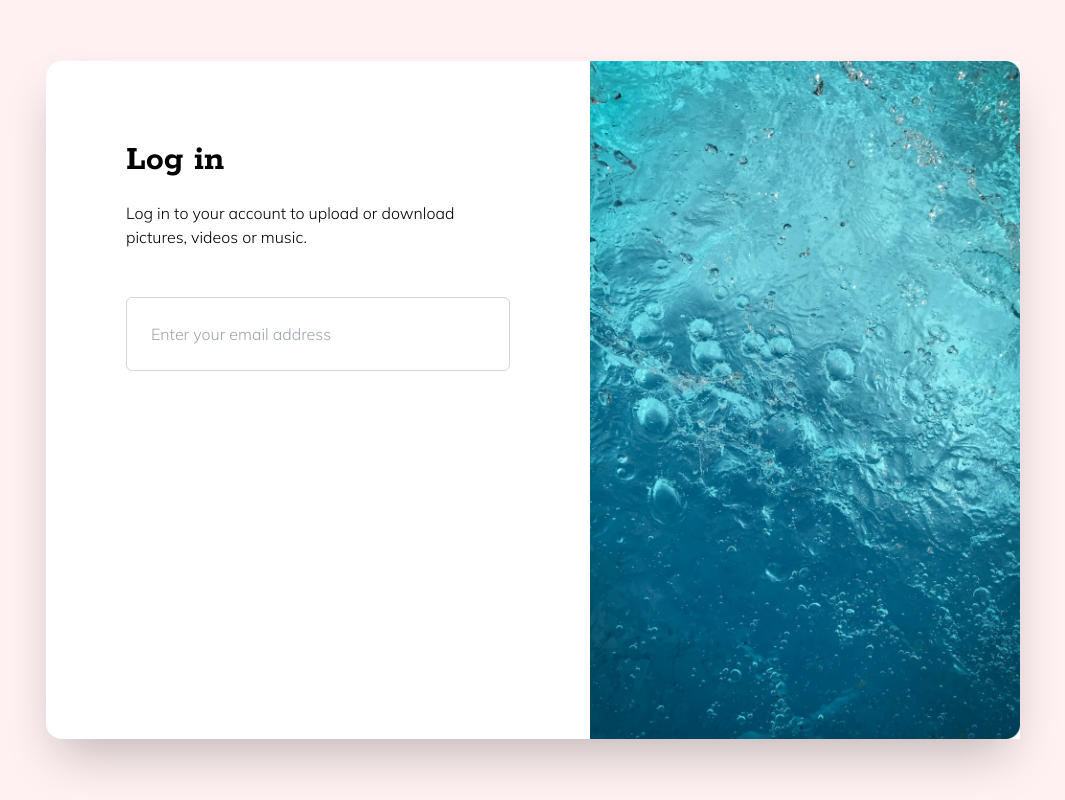
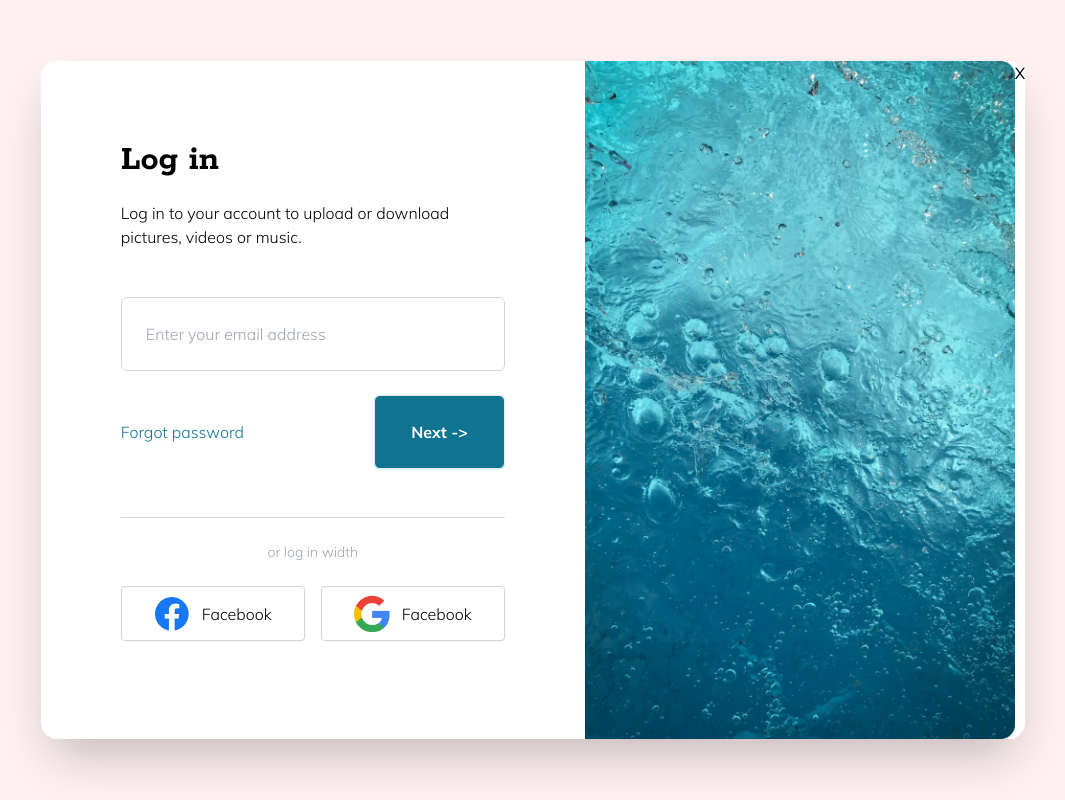
Before and after one commit to codingat25/login-modal, a plain HTML site: page index.html in a window 1280 px wide. Shown: the whole page, without its empty margins (107-1172 px from the left). Drawn offline with nearby package versions, Linux system fonts and the light colour scheme.

Commit message:
login modal

```diff
--- a/index.html
+++ b/index.html
@@ -27,6 +27,8 @@
      <!-- Card Container -->
       <div class="relative flex flex-col m-6 space0-y-10 bg-white shadow-2xl
       rounded-2xl md:flex-row md:space-y-0 md:m">
+
+
       <!-- Left Side -->
       <div class="p-6 md:p-20">
         <!-- Top Content -->
@@ -38,12 +40,60 @@
          placeholder:font-sans placeholder:font-light" placeholder="Enter your email address">
 
          <!-- Middle Content  -->
-         <div class="flex flex-col items-center justify-between">
+         <div class="flex flex-col items-center justify-between
+          mt-6 space-y-6 md:flex-row md:space-y-0">
+           <div class="font-thin text-cyan-700">
+             Forgot password
+           </div>
+
+           <button class="w-full md:w-auto flex justify-center
+           items-center p-6 space-x-4 font-sans font-bold text-white
+           rounded-md shadow-lg px-9 bg-cyan-700 shadow-cyan-100
+           hover:bg-opacity-90 shadow-sm hover:shadow-lg border transition
+           hover:-translate-y-0.5 duration-150">
+            <span>Next -></span>
+          </button>
+
+         </div>
+
+         <!-- Border -->
+         <div class="mt-12 border-b border-b-gray-300"></div>
+
+         <!-- Border Content -->
+         <p class="py-6 text-sm font-thin text-center text-gray-400">
+           or log in width
+         </p>
+
+         <!-- Bottom Buttons Container -->
+         <div class="flex flex-col space-x-0 space-y-6
+         md:flex-row md:space-x-4 md:space-y-0">
+
+         <!-- Facebook Button -->
+           <button class="flex items-center justify-center py-2
+            space-x-3 border border-gray-300 rounded shadow-sm hover:bg-opacity-30
+              hover:shadow-lg hover:-translate-y-0.5 transition duration-150 md:w-1/2">
+            <img src="images/facebook.png" alt="facebook" class="w-9">
+            <span class="font-thin">Facebook</span>
+          </button>
+
+          <!-- Google Button -->
+          <button class="flex items-center justify-center py-2
+          space-x-3 border border-gray-300 rounded shadow-sm hover:bg-opacity-30
+            hover:shadow-lg hover:-translate-y-0.5 transition duration-150 md:w-1/2">
+          <img src="images/google.png" alt="facebook" class="w-9">
+          <span class="font-thin">Facebook</span>
+        </button>
 
          </div>
       </div>
+      <!-- Right Side -->
+      <img src="images/image.jpg" alt="" class="w-[430px] hidden md:block">
 
-      <img src="images/image.jpg" alt="" class="w-[430px] hidden md:block">
+      <!-- Close Button -->
+      <!-- Didn't complete the close button -->
+      <div>
+        X
+      </div>
       </div>
    </div>
   </body>
```
